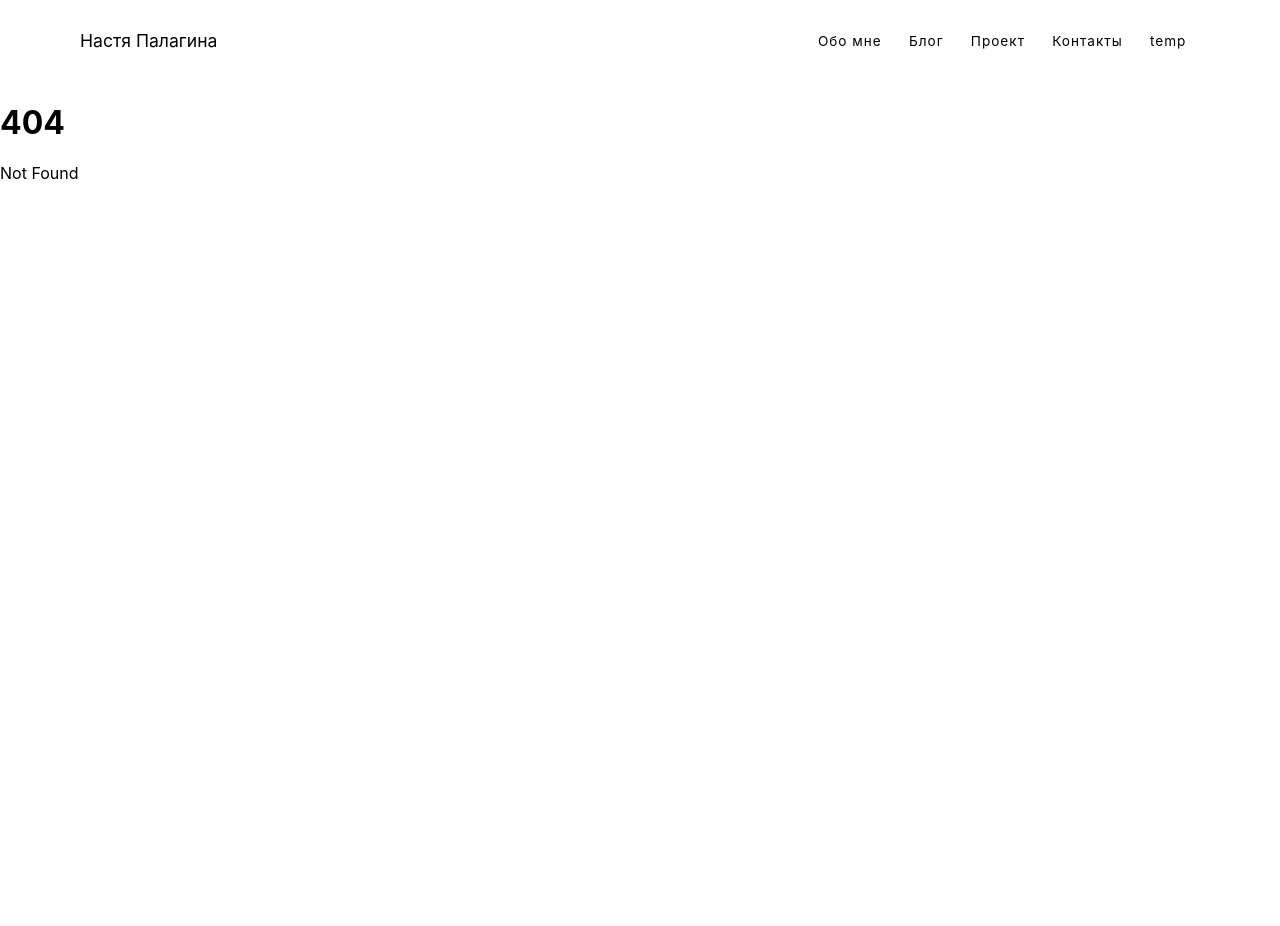
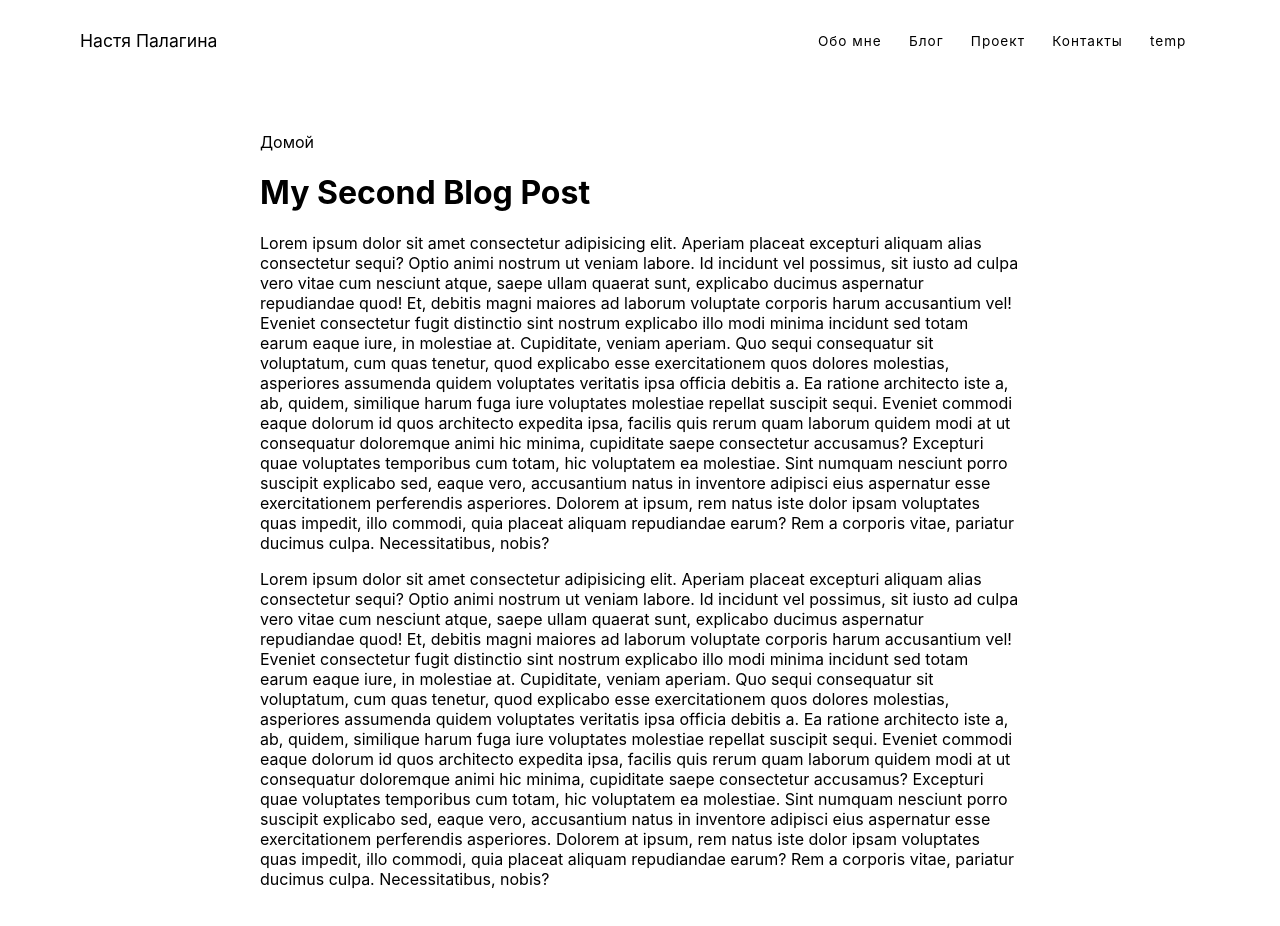
Before and after one commit to neyasha/svelte-test, a SvelteKit app: page /blog/posts/2 in a window 1280 px wide. Before the commit this address had no page. Shown: the top 926 px of the page. Before the commit the page ends 800 px from the top, so only its background shows below. Built offline with nearby package versions, Linux system fonts and the light colour scheme.

Commit message:
add blog

```diff
--- /dev/null
+++ b/src/routes/blog/posts/+layout.svelte
@@ -0,0 +1,12 @@
+<div class="container">
+    <a href="/blog">Домой</a>
+    <slot/>
+</div>
+
+<style>
+    .container {
+        margin: 50px auto;
+        max-width: 800px;
+        padding: 0 20px;
+    }
+</style>
--- /dev/null
+++ b/src/routes/blog/posts/1/+page.svelte
@@ -0,0 +1,5 @@
+<h1>My First Blog Post</h1>
+
+<p>Lorem ipsum dolor sit amet consectetur adipisicing elit. Aperiam placeat excepturi aliquam alias consectetur sequi? Optio animi nostrum ut veniam labore. Id incidunt vel possimus, sit iusto ad culpa vero vitae cum nesciunt atque, saepe ullam quaerat sunt, explicabo ducimus aspernatur repudiandae quod! Et, debitis magni maiores ad laborum voluptate corporis harum accusantium vel! Eveniet consectetur fugit distinctio sint nostrum explicabo illo modi minima incidunt sed totam earum eaque iure, in molestiae at. Cupiditate, veniam aperiam. Quo sequi consequatur sit voluptatum, cum quas tenetur, quod explicabo esse exercitationem quos dolores molestias, asperiores assumenda quidem voluptates veritatis ipsa officia debitis a. Ea ratione architecto iste a, ab, quidem, similique harum fuga iure voluptates molestiae repellat suscipit sequi. Eveniet commodi eaque dolorum id quos architecto expedita ipsa, facilis quis rerum quam laborum quidem modi at ut consequatur doloremque animi hic minima, cupiditate saepe consectetur accusamus? Excepturi quae voluptates temporibus cum totam, hic voluptatem ea molestiae. Sint numquam nesciunt porro suscipit explicabo sed, eaque vero, accusantium natus in inventore adipisci eius aspernatur esse exercitationem perferendis asperiores. Dolorem at ipsum, rem natus iste dolor ipsam voluptates quas impedit, illo commodi, quia placeat aliquam repudiandae earum? Rem a corporis vitae, pariatur ducimus culpa. Necessitatibus, nobis?</p>
+
+<p>Lorem ipsum dolor sit amet consectetur adipisicing elit. Aperiam placeat excepturi aliquam alias consectetur sequi? Optio animi nostrum ut veniam labore. Id incidunt vel possimus, sit iusto ad culpa vero vitae cum nesciunt atque, saepe ullam quaerat sunt, explicabo ducimus aspernatur repudiandae quod! Et, debitis magni maiores ad laborum voluptate corporis harum accusantium vel! Eveniet consectetur fugit distinctio sint nostrum explicabo illo modi minima incidunt sed totam earum eaque iure, in molestiae at. Cupiditate, veniam aperiam. Quo sequi consequatur sit voluptatum, cum quas tenetur, quod explicabo esse exercitationem quos dolores molestias, asperiores assumenda quidem voluptates veritatis ipsa officia debitis a. Ea ratione architecto iste a, ab, quidem, similique harum fuga iure voluptates molestiae repellat suscipit sequi. Eveniet commodi eaque dolorum id quos architecto expedita ipsa, facilis quis rerum quam laborum quidem modi at ut consequatur doloremque animi hic minima, cupiditate saepe consectetur accusamus? Excepturi quae voluptates temporibus cum totam, hic voluptatem ea molestiae. Sint numquam nesciunt porro suscipit explicabo sed, eaque vero, accusantium natus in inventore adipisci eius aspernatur esse exercitationem perferendis asperiores. Dolorem at ipsum, rem natus iste dolor ipsam voluptates quas impedit, illo commodi, quia placeat aliquam repudiandae earum? Rem a corporis vitae, pariatur ducimus culpa. Necessitatibus, nobis?</p>
--- /dev/null
+++ b/src/routes/blog/posts/2/+page.svelte
@@ -0,0 +1,5 @@
+<h1>My Second Blog Post</h1>
+
+<p>Lorem ipsum dolor sit amet consectetur adipisicing elit. Aperiam placeat excepturi aliquam alias consectetur sequi? Optio animi nostrum ut veniam labore. Id incidunt vel possimus, sit iusto ad culpa vero vitae cum nesciunt atque, saepe ullam quaerat sunt, explicabo ducimus aspernatur repudiandae quod! Et, debitis magni maiores ad laborum voluptate corporis harum accusantium vel! Eveniet consectetur fugit distinctio sint nostrum explicabo illo modi minima incidunt sed totam earum eaque iure, in molestiae at. Cupiditate, veniam aperiam. Quo sequi consequatur sit voluptatum, cum quas tenetur, quod explicabo esse exercitationem quos dolores molestias, asperiores assumenda quidem voluptates veritatis ipsa officia debitis a. Ea ratione architecto iste a, ab, quidem, similique harum fuga iure voluptates molestiae repellat suscipit sequi. Eveniet commodi eaque dolorum id quos architecto expedita ipsa, facilis quis rerum quam laborum quidem modi at ut consequatur doloremque animi hic minima, cupiditate saepe consectetur accusamus? Excepturi quae voluptates temporibus cum totam, hic voluptatem ea molestiae. Sint numquam nesciunt porro suscipit explicabo sed, eaque vero, accusantium natus in inventore adipisci eius aspernatur esse exercitationem perferendis asperiores. Dolorem at ipsum, rem natus iste dolor ipsam voluptates quas impedit, illo commodi, quia placeat aliquam repudiandae earum? Rem a corporis vitae, pariatur ducimus culpa. Necessitatibus, nobis?</p>
+
+<p>Lorem ipsum dolor sit amet consectetur adipisicing elit. Aperiam placeat excepturi aliquam alias consectetur sequi? Optio animi nostrum ut veniam labore. Id incidunt vel possimus, sit iusto ad culpa vero vitae cum nesciunt atque, saepe ullam quaerat sunt, explicabo ducimus aspernatur repudiandae quod! Et, debitis magni maiores ad laborum voluptate corporis harum accusantium vel! Eveniet consectetur fugit distinctio sint nostrum explicabo illo modi minima incidunt sed totam earum eaque iure, in molestiae at. Cupiditate, veniam aperiam. Quo sequi consequatur sit voluptatum, cum quas tenetur, quod explicabo esse exercitationem quos dolores molestias, asperiores assumenda quidem voluptates veritatis ipsa officia debitis a. Ea ratione architecto iste a, ab, quidem, similique harum fuga iure voluptates molestiae repellat suscipit sequi. Eveniet commodi eaque dolorum id quos architecto expedita ipsa, facilis quis rerum quam laborum quidem modi at ut consequatur doloremque animi hic minima, cupiditate saepe consectetur accusamus? Excepturi quae voluptates temporibus cum totam, hic voluptatem ea molestiae. Sint numquam nesciunt porro suscipit explicabo sed, eaque vero, accusantium natus in inventore adipisci eius aspernatur esse exercitationem perferendis asperiores. Dolorem at ipsum, rem natus iste dolor ipsam voluptates quas impedit, illo commodi, quia placeat aliquam repudiandae earum? Rem a corporis vitae, pariatur ducimus culpa. Necessitatibus, nobis?</p>
```
Also changed, not shown: src/routes/blog/routes.js (+11 -2 lines).
